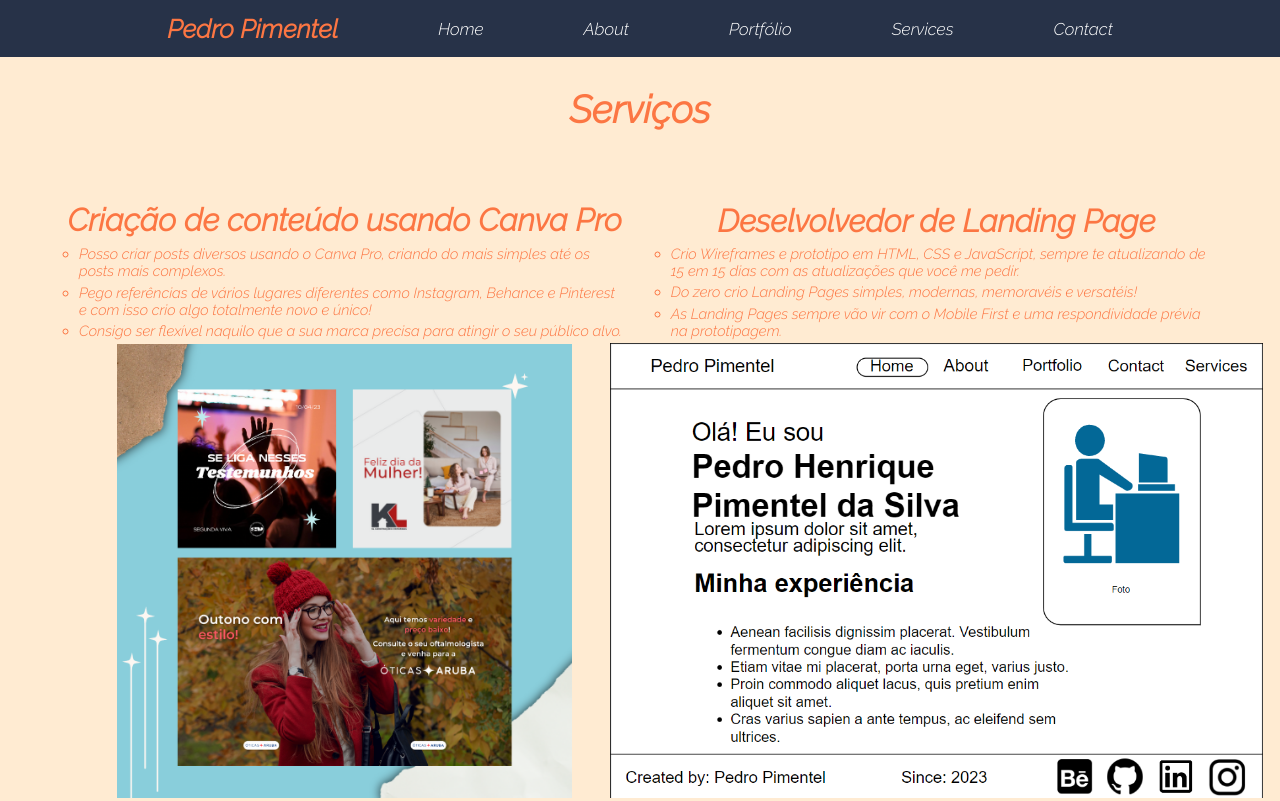
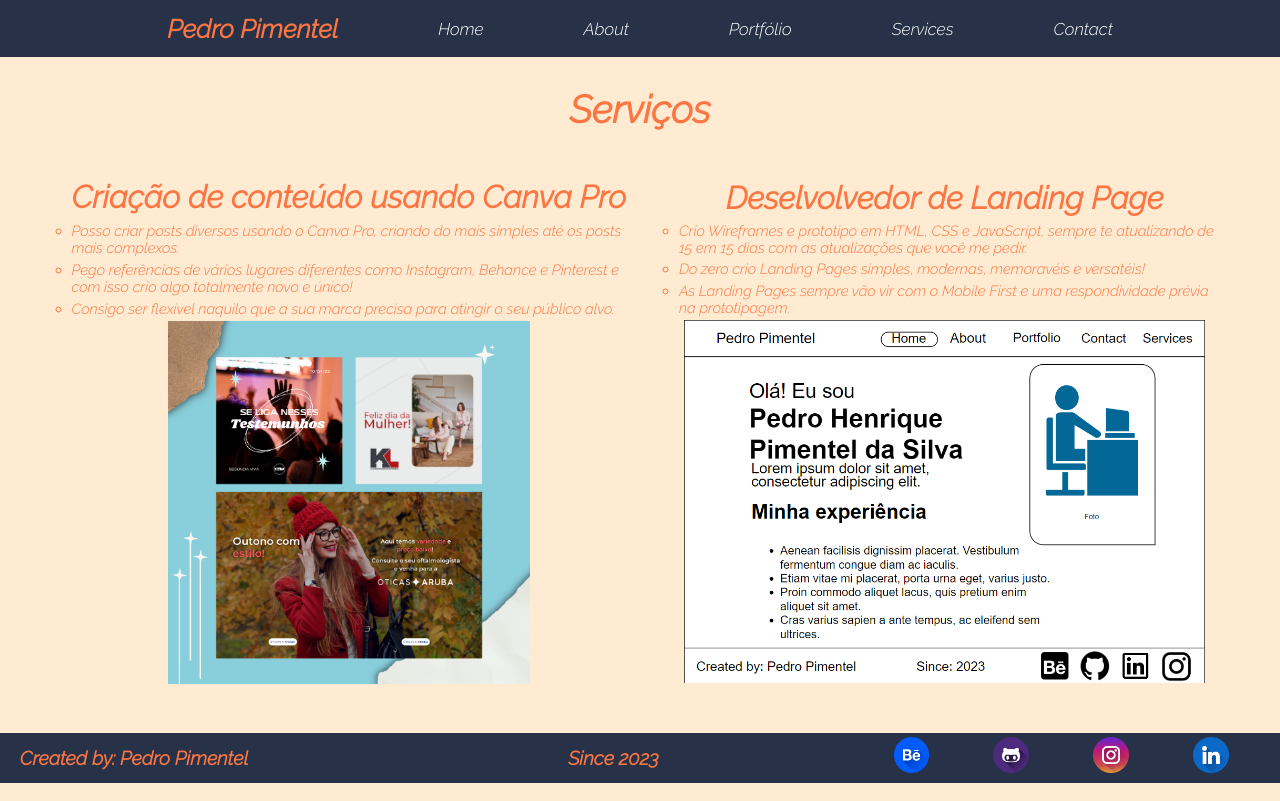
Before and after one commit to pimentelph/Portf-lio-Desenvolvimento-WEB, a plain HTML site: page services.html in a window 1280 px wide. Shown: the top 801 px of the page. Drawn offline with Linux system fonts and the light colour scheme.

Commit message:
Add files via upload

```diff
--- a/about.css
+++ b/about.css
@@ -60,7 +60,7 @@ header {
 
 /*Agora é o main da página*/
 main {
-  height: 848px;
+  height: 676px;
 }
 
 /*Titulo da página*/
@@ -156,8 +156,10 @@ body #bigdiv {
 /*Rodapé da página*/
 
 footer {
+  background-color: #273248;
+  position: absolute;
   height: 6.2vh;
-  background-color: #273248;
+  width: 100%;
   display: flex;
 }
 
--- a/contact.css
+++ b/contact.css
@@ -59,7 +59,7 @@ header {
 
 /*Agora é o main da página*/
 main {
-  height: 848px;
+  height: 676px;
 }
 
 /*Textos das páginas*/
@@ -244,8 +244,10 @@ main {
 
 
 footer {
+  background-color: #273248;
+  position: absolute;
   height: 6.2vh;
-  background-color: #273248;
+  width: 100%;
   display: flex;
 }
 
--- a/index.css
+++ b/index.css
@@ -59,7 +59,7 @@ header {
 
 /*Agora é o main da página*/
 main {
-  height: 848px;
+  height: 676px;
 }
 
 /*Imagem no canto direito do home*/
@@ -129,8 +129,10 @@ body #divimagem {
 
 
 footer {
+  background-color: #273248;
+  position: absolute;
   height: 6.2vh;
-  background-color: #273248;
+  width: 100%;
   display: flex;
 }
 
--- a/portfólio.css
+++ b/portfólio.css
@@ -60,7 +60,7 @@ header {
 
 /*Agora é o main da página*/
 main {
-  height: 848px;
+  height: 676px;
 }
 
 /*Titulo da página*/
@@ -183,8 +183,10 @@ main {
 /*Rodapé da página*/
 
 footer {
+  background-color: #273248;
+  position: fixed;
   height: 6.2vh;
-  background-color: #273248;
+  width: 100%;
   display: flex;
 }
 
--- a/services.css
+++ b/services.css
@@ -59,7 +59,7 @@ header {
 
 /*Agora é o main da página*/
 main {
-  height: 848px;
+  height: 676px;
 }
 
 /*Textos das páginas*/
@@ -90,7 +90,7 @@ main {
 
 #serviço1 {
   height: 100%;
-  width: 46%;
+  width: 48%;
   display: flex;
   justify-content: center;
   align-items: center;
@@ -148,8 +148,10 @@ main {
 
 
 footer {
+  background-color: #273248;
+  position: absolute;
   height: 6.2vh;
-  background-color: #273248;
+  width: 100%;
   display: flex;
 }
 
```
